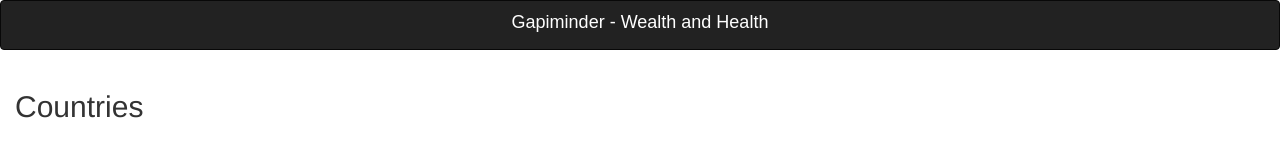
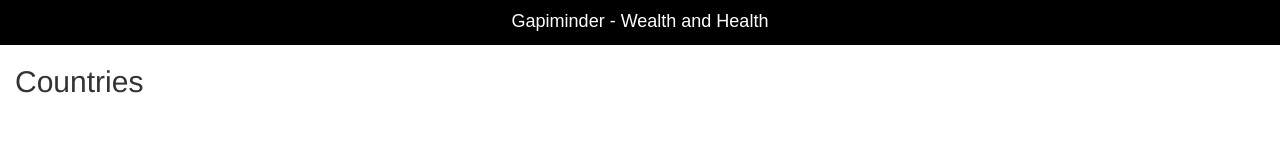
Before and after one commit to patelpreeti179/gapiminder, a plain HTML site: page index.html in a window 1280 px wide. Drawn offline with nearby package versions, Linux system fonts and the light colour scheme; no server answers.

Commit message:
Update index.html

```diff
--- a/index.html
+++ b/index.html
@@ -37,8 +37,9 @@
     		#heading{
     			margin-top:9px;
     		}
-    		.navbar-inverse{
+    		.navibar{
     			color:white;
+			background-color:black;
     		}
         li{
           list-style-type: none;
@@ -46,13 +47,13 @@
     	</style>
     </head>
    	<body>
-   		<nav class="navbar navbar-inverse">
+   		<div class="navibar">
    			<div class="container-fluid">
      			<div id="navhead">
      				<p id="heading">Gapiminder - Wealth and Health</p>
      			</div>
    			</div>
-		</nav>
+		</div>
    	<!--<div class="container">
 			<div class="row">
 				<div class="col-md-12" id="topRow">
```
